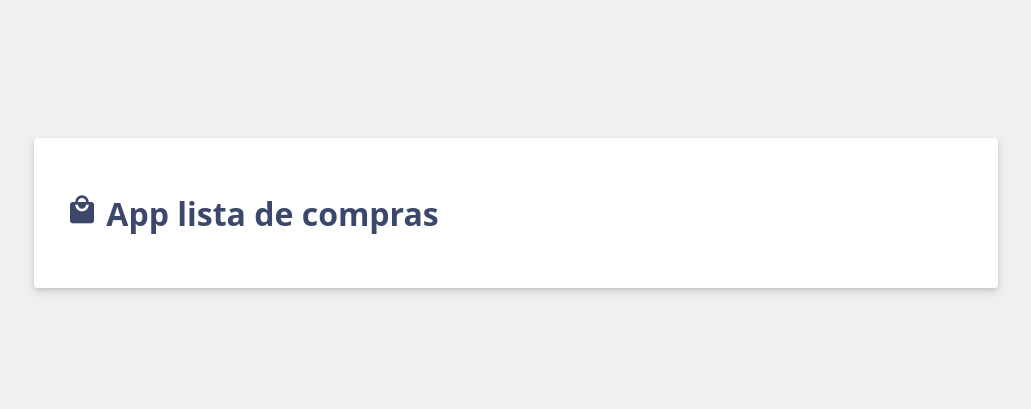
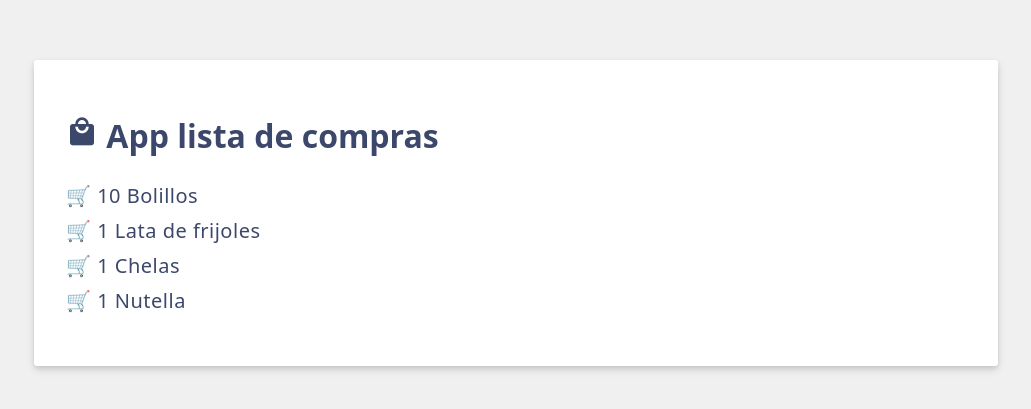
Before and after one commit to YahirArboleya/DADM-2024, a Vue app: page / in a window 1280 px wide. Shown: the part 187-596 px from the top of the page, without its empty margins (124-1155 px from the left). Built offline with nearby package versions, Linux system fonts and the light colour scheme.

Commit message:
⭐FEAT: lista con Vue

```diff
--- a/src/App.vue
+++ b/src/App.vue
@@ -2,13 +2,24 @@
   import {ref} from 'vue';
   //Modelo
   const header = ref('App lista de compras');
+  const items = ref([
+    {id:'0', label:'10 Bolillos'},
+    {id: '1', label:'1 Lata de frijoles'},
+    {id: '2', label:'1 Chelas'},
+    {id: '3',label:'1 Nutella'}
+  ]);
 </script>
 
 <template>
   <h1>
     <i class="material-icons shopping-cart-icon">local_mall</i>
     {{ header }}
-    </h1>
+  </h1>
+
+  <ul>
+    <li v-for="item in items" v-bind:key="item.id">  🛒 {{ item.label }}</li>
+  </ul>
+
 </template>
 
 <style scoped>
```
